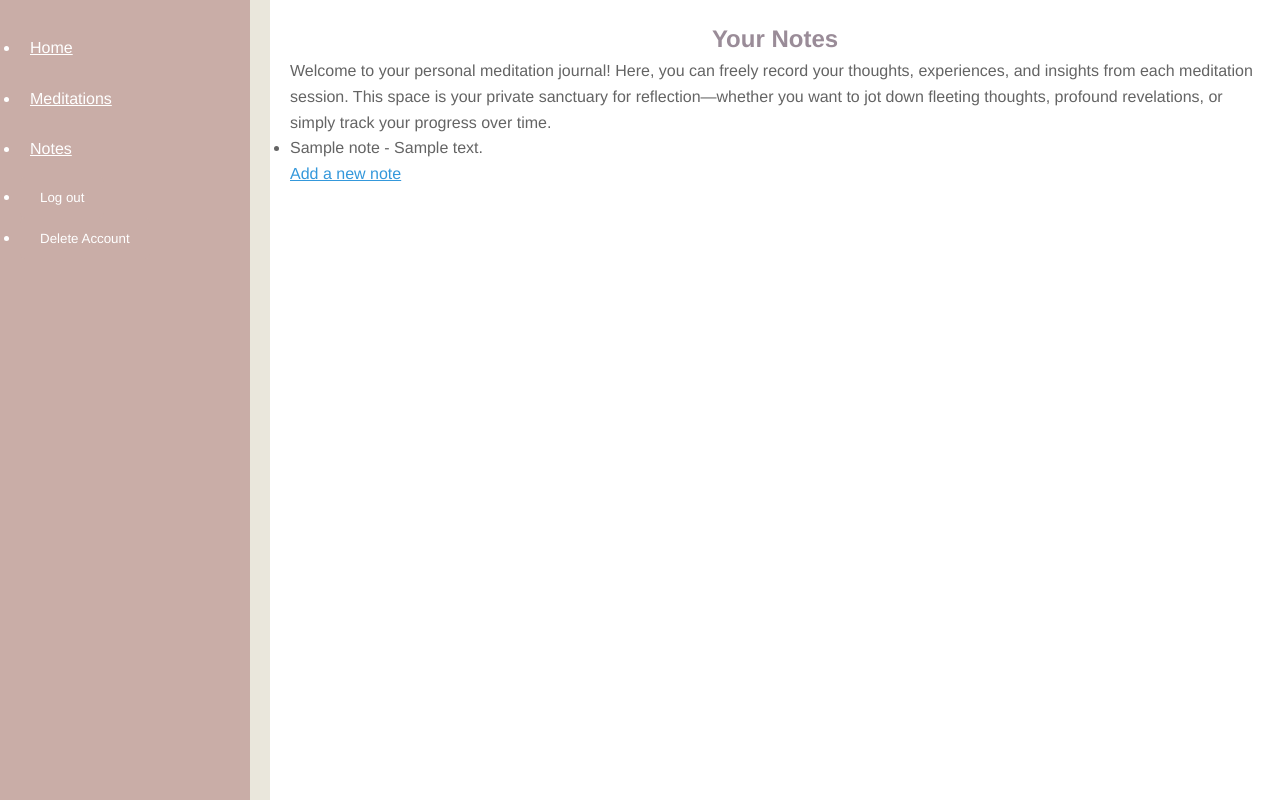
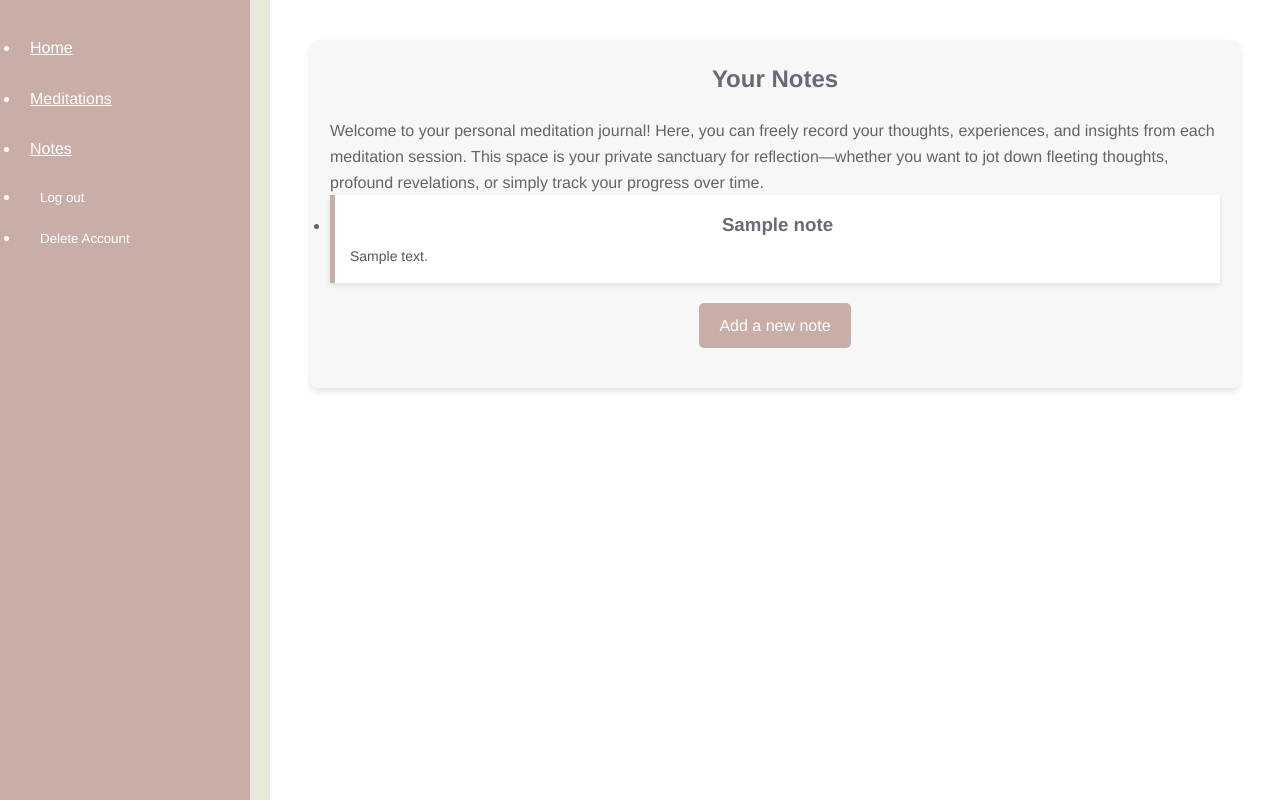
Before and after one commit to polina493/meditation_site, a Django app: page /notes/ in a window 1280 px wide. Run offline with Django 5.2, Linux system fonts and the light colour scheme; a user stored in the database is signed in; tables that the repository leaves empty hold one stand-in row (values such as "Sample post").

Commit message:
css styles for notes

```diff
--- a/core/templates/core/note_list.html
+++ b/core/templates/core/note_list.html
@@ -1,13 +1,18 @@
 {% extends 'core/base.html' %}
 
 {% block content %}
+<div class="notes-section">
     <h2>Your Notes</h2>
     <p> Welcome to your personal meditation journal! Here, you can freely record your thoughts, experiences, and insights from each meditation session. This space is your private sanctuary for reflection—whether you want to jot down fleeting thoughts, profound revelations, or simply track your progress over time.
 	</p>
     <ul>
         {% for note in notes %}
-    <li>{{ note.title }} - {{ note.content }}</li>
+        <li class="note-entry">
+            <h3>{{ note.title }}</h3>
+            <p>{{ note.content }}</p>
+        </li>
         {% endfor %}
     </ul>
-<a href="{% url 'note_create' %}">Add a new note</a>
+    <a href="{% url 'note_create' %}" class="add-note-button">Add a new note</a>
+</div>
 {% endblock %}
```
Lines whose indentation alone changed are shown as unchanged.
